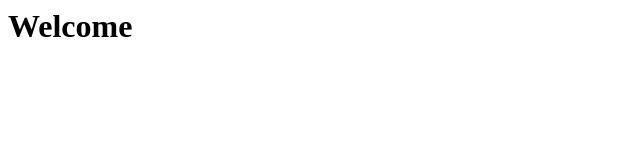
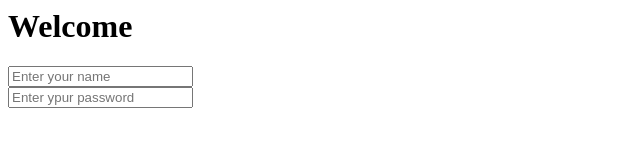
Before and after one commit to rahulgore34/input-focus-demos, a plain HTML site: page index.html in a window 1280 px wide. Shown: the whole page, without its empty margins (0-640 px from the left). Drawn offline with Linux system fonts and the light colour scheme.

Commit message:
added form with inputs

```diff
--- a/index.html
+++ b/index.html
@@ -3,5 +3,14 @@
 </head>
 <body>
 <h1>Welcome</h1>
+<form>
+  <div class="form-group">
+	<input type="text" placeholder="Enter your name">
+  </div>
+  <div class="form-group">
+  	<input type="password" placeholder="Enter ypur password">
+  </div>
+</form>
+
 </body>
 </html>
```
